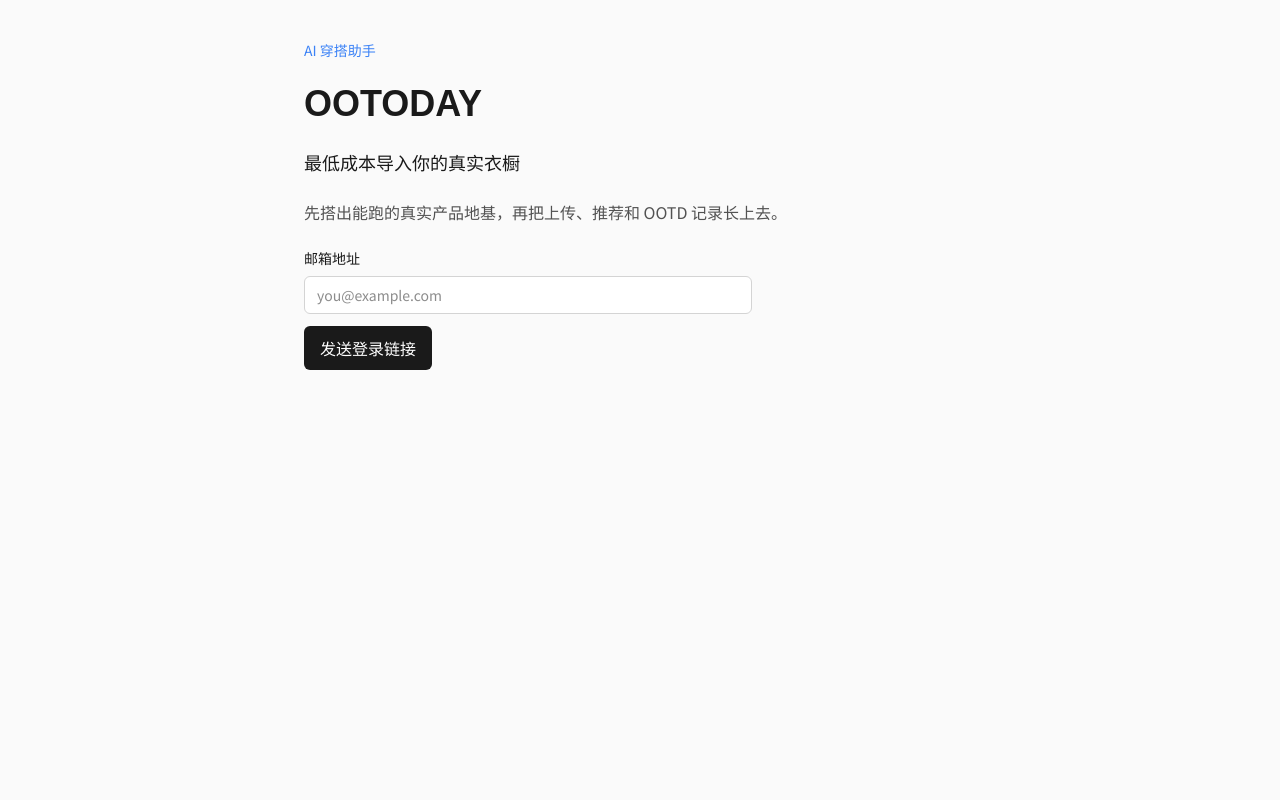
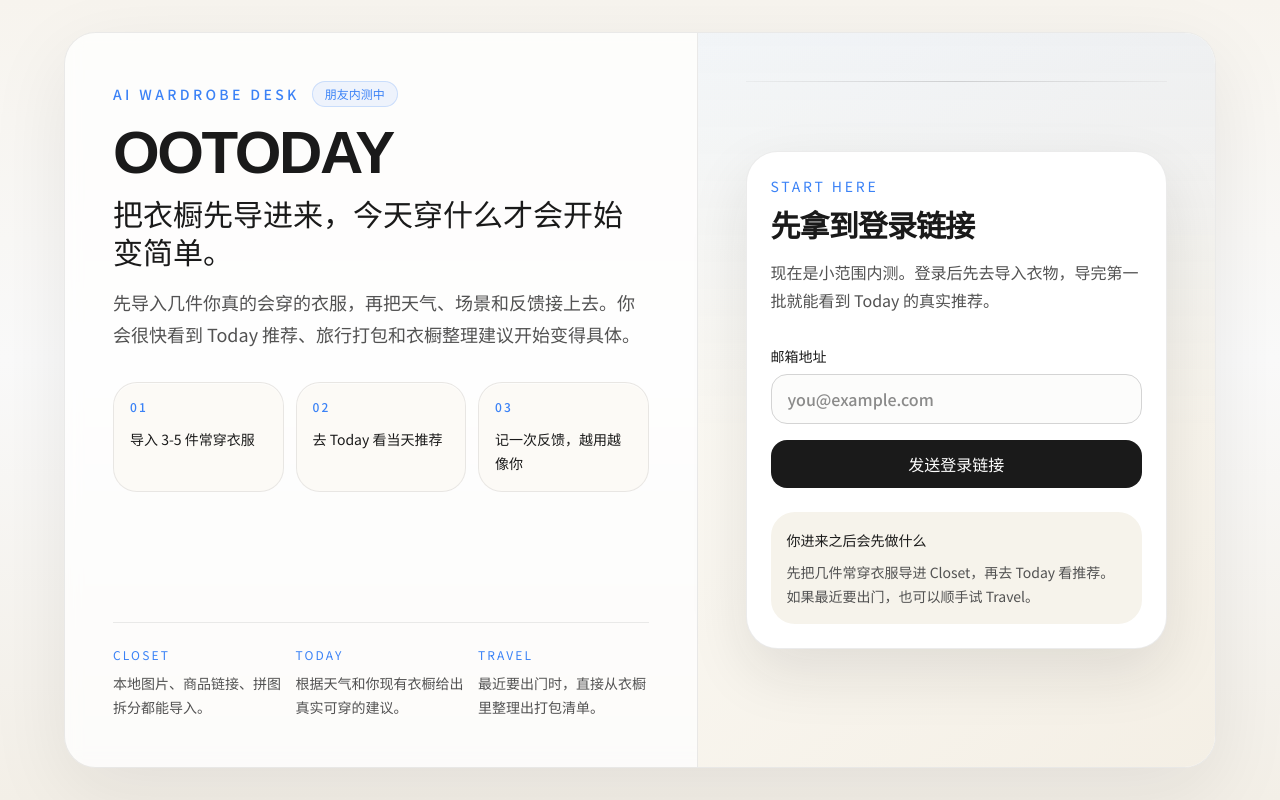
Before and after one commit to ivanclaw126-design/OOTODAY, a Next.js app: page / in a window 1280 px wide. Built offline with nearby package versions, Linux system fonts and the light colour scheme; no server answers.

Commit message:
style(design): FINDING-002 — turn landing into a real beta entry

```diff
--- a/components/landing/landing-page.tsx
+++ b/components/landing/landing-page.tsx
@@ -1,32 +1,104 @@
 export function LandingPage({ magicLinkSent }: { magicLinkSent: boolean }) {
   return (
-    <main className="min-h-screen bg-[var(--color-neutral-light)] px-4 py-10 text-[var(--color-primary)]">
-      <div className="mx-auto flex max-w-2xl flex-col gap-6">
-        <p className="text-sm text-[var(--color-accent)]">AI 穿搭助手</p>
-        <h1 className="text-4xl font-semibold">OOTODAY</h1>
-        <p className="text-lg">最低成本导入你的真实衣橱</p>
-        <p className="text-base text-[var(--color-neutral-dark)]">
-          先搭出能跑的真实产品地基，再把上传、推荐和 OOTD 记录长上去。
+    <main className="min-h-screen bg-[linear-gradient(180deg,#f7f4ee_0%,#fafafa_45%,#f3efe7_100%)] px-4 py-6 text-[var(--color-primary)] sm:px-6 sm:py-8">
+      <div className="mx-auto flex min-h-[calc(100vh-3rem)] max-w-6xl flex-col justify-between overflow-hidden rounded-[2rem] border border-black/8 bg-white/75 shadow-[0_24px_80px_rgba(26,26,26,0.08)] backdrop-blur md:min-h-[calc(100vh-4rem)]">
+        <div className="grid flex-1 gap-0 md:grid-cols-[1.1fr_0.9fr]">
+          <section className="order-2 flex flex-col justify-between border-b border-black/8 p-6 sm:p-8 md:order-1 md:border-b-0 md:border-r md:p-12">
+            <div className="space-y-8">
+              <div className="space-y-4">
+                <div className="flex flex-wrap items-center gap-3">
+                  <p className="text-sm font-medium uppercase tracking-[0.24em] text-[var(--color-accent)]">AI wardrobe desk</p>
+                  <span className="rounded-full border border-[var(--color-accent)]/20 bg-[var(--color-accent)]/8 px-3 py-1 text-xs font-medium text-[var(--color-accent)]">
+                    朋友内测中
+                  </span>
+                </div>
+                <div className="space-y-3">
+                  <h1 className="max-w-3xl text-5xl leading-none font-semibold tracking-[-0.04em] sm:text-6xl">
+                    OOTODAY
+                  </h1>
+                  <p className="max-w-xl text-2xl leading-tight text-[var(--color-primary)] sm:text-3xl">
+                    把衣橱先导进来，今天穿什么才会开始变简单。
                   </p>
-        <form action="/auth/login" className="flex max-w-md flex-col gap-3">
-          <label className="flex flex-col gap-2 text-sm">
+                </div>
+                <p className="max-w-2xl text-base leading-8 text-[var(--color-neutral-dark)] sm:text-lg">
+                  先导入几件你真的会穿的衣服，再把天气、场景和反馈接上去。你会很快看到 Today 推荐、旅行打包和衣橱整理建议开始变得具体。
+                </p>
+              </div>
+
+              <div className="grid gap-3 sm:grid-cols-3">
+                {[
+                  ['01', '导入 3-5 件常穿衣服'],
+                  ['02', '去 Today 看当天推荐'],
+                  ['03', '记一次反馈，越用越像你']
+                ].map(([step, label]) => (
+                  <div key={step} className="rounded-[1.5rem] border border-black/8 bg-[#fcfaf6] p-4 shadow-[inset_0_1px_0_rgba(255,255,255,0.6)]">
+                    <p className="text-xs font-medium tracking-[0.18em] text-[var(--color-accent)]">{step}</p>
+                    <p className="mt-3 text-sm leading-6 text-[var(--color-primary)]">{label}</p>
+                  </div>
+                ))}
+              </div>
+            </div>
+
+            <div className="mt-8 grid gap-3 border-t border-black/8 pt-6 text-sm text-[var(--color-neutral-dark)] sm:grid-cols-3">
+              <div>
+                <p className="text-xs uppercase tracking-[0.18em] text-[var(--color-accent)]">Closet</p>
+                <p className="mt-2 leading-6">本地图片、商品链接、拼图拆分都能导入。</p>
+              </div>
+              <div>
+                <p className="text-xs uppercase tracking-[0.18em] text-[var(--color-accent)]">Today</p>
+                <p className="mt-2 leading-6">根据天气和你现有衣橱给出真实可穿的建议。</p>
+              </div>
+              <div>
+                <p className="text-xs uppercase tracking-[0.18em] text-[var(--color-accent)]">Travel</p>
+                <p className="mt-2 leading-6">最近要出门时，直接从衣橱里整理出打包清单。</p>
+              </div>
+            </div>
+          </section>
+
+          <section className="order-1 relative flex items-center bg-[linear-gradient(180deg,rgba(59,130,246,0.06)_0%,rgba(255,255,255,0)_55%),linear-gradient(140deg,#fdfcf8_0%,#f4efe5_100%)] p-6 sm:p-8 md:order-2 md:p-12">
+            <div className="absolute inset-x-6 top-6 h-px bg-[linear-gradient(90deg,rgba(26,26,26,0.04),rgba(26,26,26,0.16),rgba(26,26,26,0.04))] md:inset-x-12 md:top-12" />
+            <div className="relative w-full rounded-[2rem] border border-black/8 bg-white p-5 shadow-[0_24px_60px_rgba(26,26,26,0.10)] sm:p-6">
+              <div className="space-y-3">
+                <p className="text-sm uppercase tracking-[0.2em] text-[var(--color-accent)]">Start here</p>
+                <h2 className="text-3xl leading-tight font-semibold tracking-[-0.03em]">先拿到登录链接</h2>
+                <p className="text-sm leading-7 text-[var(--color-neutral-dark)] sm:text-base">
+                  现在是小范围内测。登录后先去导入衣物，导完第一批就能看到 Today 的真实推荐。
+                </p>
+              </div>
+
+              <form action="/auth/login" className="mt-8 flex flex-col gap-4">
+                <label className="flex flex-col gap-2 text-sm font-medium">
                   <span>邮箱地址</span>
                   <input
                     aria-label="邮箱地址"
-              className="rounded-md border border-[var(--color-neutral-mid)] bg-white px-3 py-2"
+                    className="min-h-12 rounded-2xl border border-[var(--color-neutral-mid)] bg-[#fcfcfb] px-4 py-3 text-base outline-none transition focus:border-[var(--color-accent)] focus:ring-2 focus:ring-[var(--color-accent)]/15"
                     name="email"
                     placeholder="you@example.com"
                     type="email"
                     required
                   />
                 </label>
-          <button className="inline-flex w-fit rounded-md bg-[var(--color-primary)] px-4 py-2.5 text-white" type="submit">
+                <button
+                  className="inline-flex min-h-12 w-full items-center justify-center rounded-2xl bg-[var(--color-primary)] px-5 py-3 text-base font-medium text-white transition hover:opacity-92"
+                  type="submit"
+                >
                   发送登录链接
                 </button>
               </form>
+
+              <div className="mt-6 rounded-[1.5rem] bg-[#f6f3eb] p-4 text-sm leading-6 text-[var(--color-neutral-dark)]">
+                <p className="font-medium text-[var(--color-primary)]">你进来之后会先做什么</p>
+                <p className="mt-2">先把几件常穿衣服导进 Closet，再去 Today 看推荐。如果最近要出门，也可以顺手试 Travel。</p>
+              </div>
+
               {magicLinkSent ? (
-          <p className="text-sm text-[var(--color-accent)]">登录链接已发送，请检查邮箱。</p>
+                <p className="mt-4 rounded-2xl border border-[var(--color-accent)]/20 bg-[var(--color-accent)]/8 px-4 py-3 text-sm text-[var(--color-accent)]">
+                  登录链接已发送，请检查邮箱。
+                </p>
               ) : null}
+            </div>
+          </section>
+        </div>
       </div>
     </main>
   )
```
Lines whose indentation alone changed are shown as unchanged.
